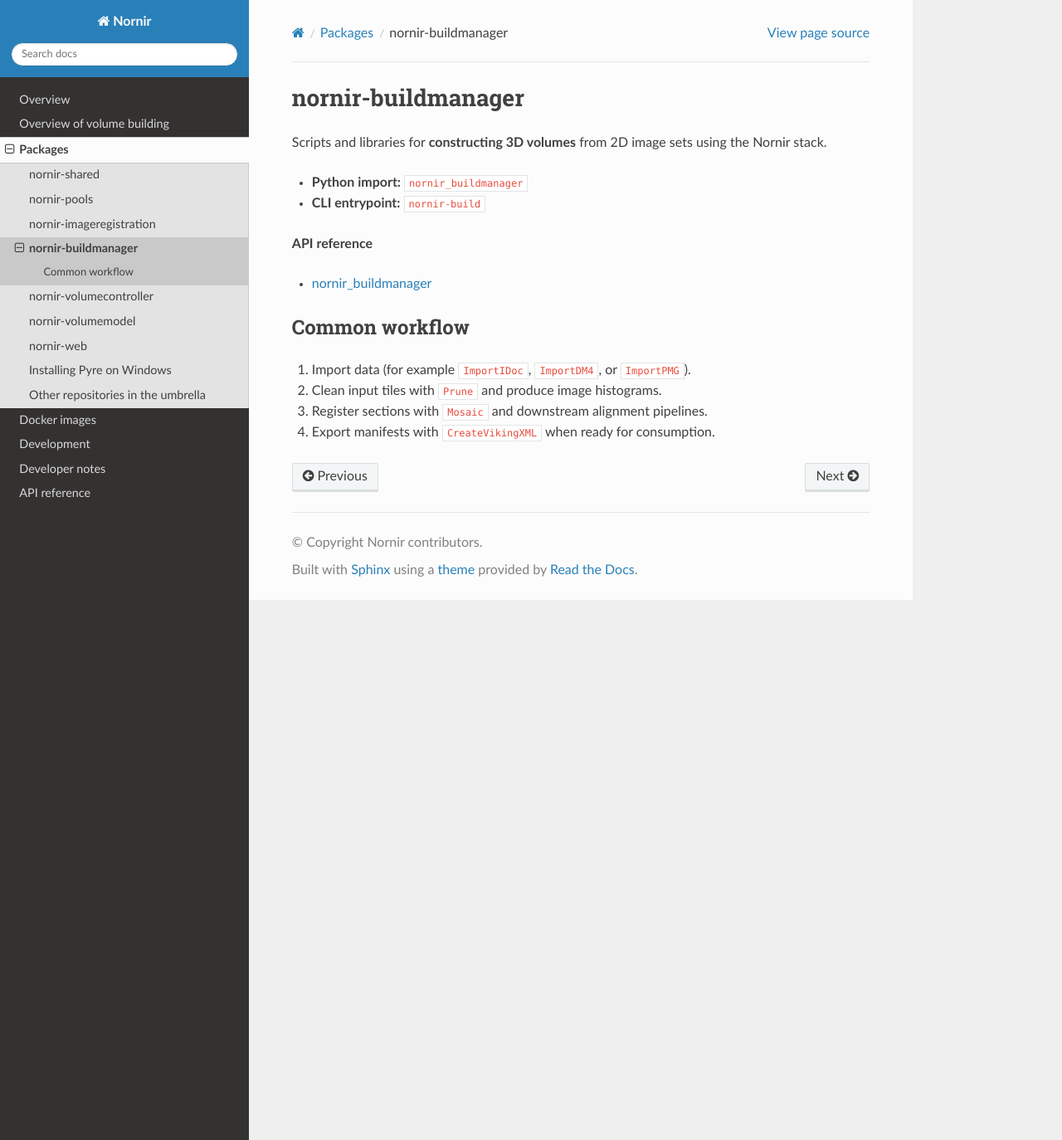
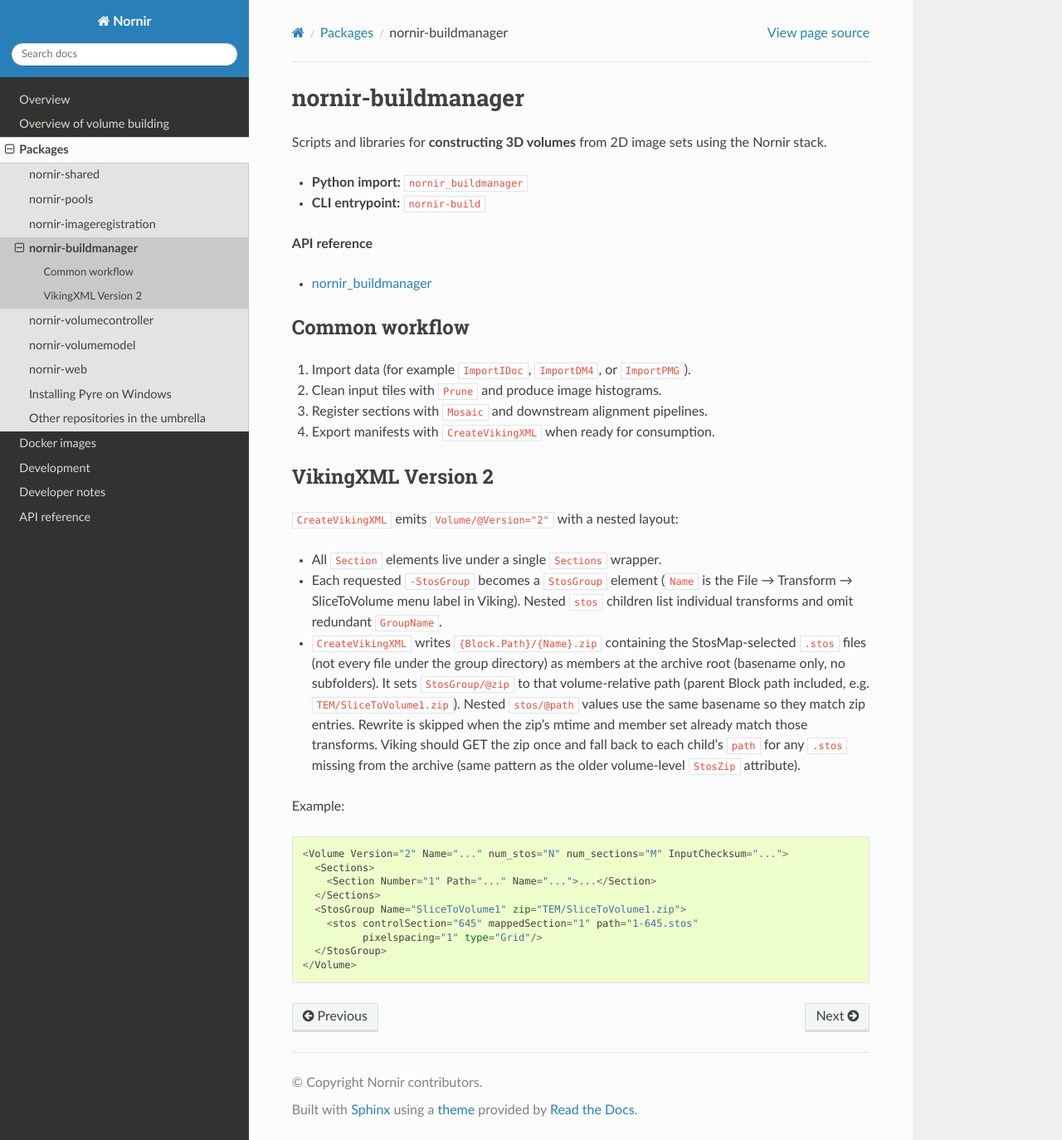
Before and after one commit to jamesra/nornir, a Sphinx documentation site: the page built from docs/packages/nornir_buildmanager.rst, in a window 1280 px wide and 1374 px high. Shown: the whole window at 83% size. Built offline with Sphinx 7.4.7 and the Read the Docs theme 3.1.0, drawn with Linux system fonts in a browser that asks for light colours.

Commit message:
Document StosGroup zip packaging and bump related submodule tips.
Also add the TEM Build Cleanup launch config and point buildmanager, imageregistration, and pyre at the latest commits for VikingXML zips, STOS image freshness, and contrast histograms.

Co-authored-by: Cursor <cursoragent@cursor.com>

```diff
--- a/docs/packages/nornir_buildmanager.rst
+++ b/docs/packages/nornir_buildmanager.rst
@@ -17,3 +17,34 @@ Common workflow
 2. Clean input tiles with ``Prune`` and produce image histograms.
 3. Register sections with ``Mosaic`` and downstream alignment pipelines.
 4. Export manifests with ``CreateVikingXML`` when ready for consumption.
+
+VikingXML Version 2
+-------------------
+
+``CreateVikingXML`` emits ``Volume/@Version="2"`` with a nested layout:
+
+* All ``Section`` elements live under a single ``Sections`` wrapper.
+* Each requested ``-StosGroup`` becomes a ``StosGroup`` element (``Name`` is the
+  File → Transform → SliceToVolume menu label in Viking). Nested ``stos``
+  children list individual transforms and omit redundant ``GroupName``.
+* ``CreateVikingXML`` writes ``{Block.Path}/{Name}.zip`` containing the
+  StosMap-selected ``.stos`` files (not every file under the group directory)
+  as members at the archive root (basename only, no subfolders). It sets
+  ``StosGroup/@zip`` to that volume-relative path (parent Block path included,
+  e.g. ``TEM/SliceToVolume1.zip``). Nested ``stos/@path`` values use the same
+  basename so they match zip entries. Rewrite is skipped when the zip's mtime
+  and member set already match those transforms. Viking should GET the zip once
+  and fall back to each child's ``path`` for any ``.stos`` missing from the
+  archive (same pattern as the older volume-level ``StosZip`` attribute).
+
+Example::
+
+    <Volume Version="2" Name="..." num_stos="N" num_sections="M" InputChecksum="...">
+      <Sections>
+        <Section Number="1" Path="..." Name="...">...</Section>
+      </Sections>
+      <StosGroup Name="SliceToVolume1" zip="TEM/SliceToVolume1.zip">
+        <stos controlSection="645" mappedSection="1" path="1-645.stos"
+              pixelspacing="1" type="Grid"/>
+      </StosGroup>
+    </Volume>
```
